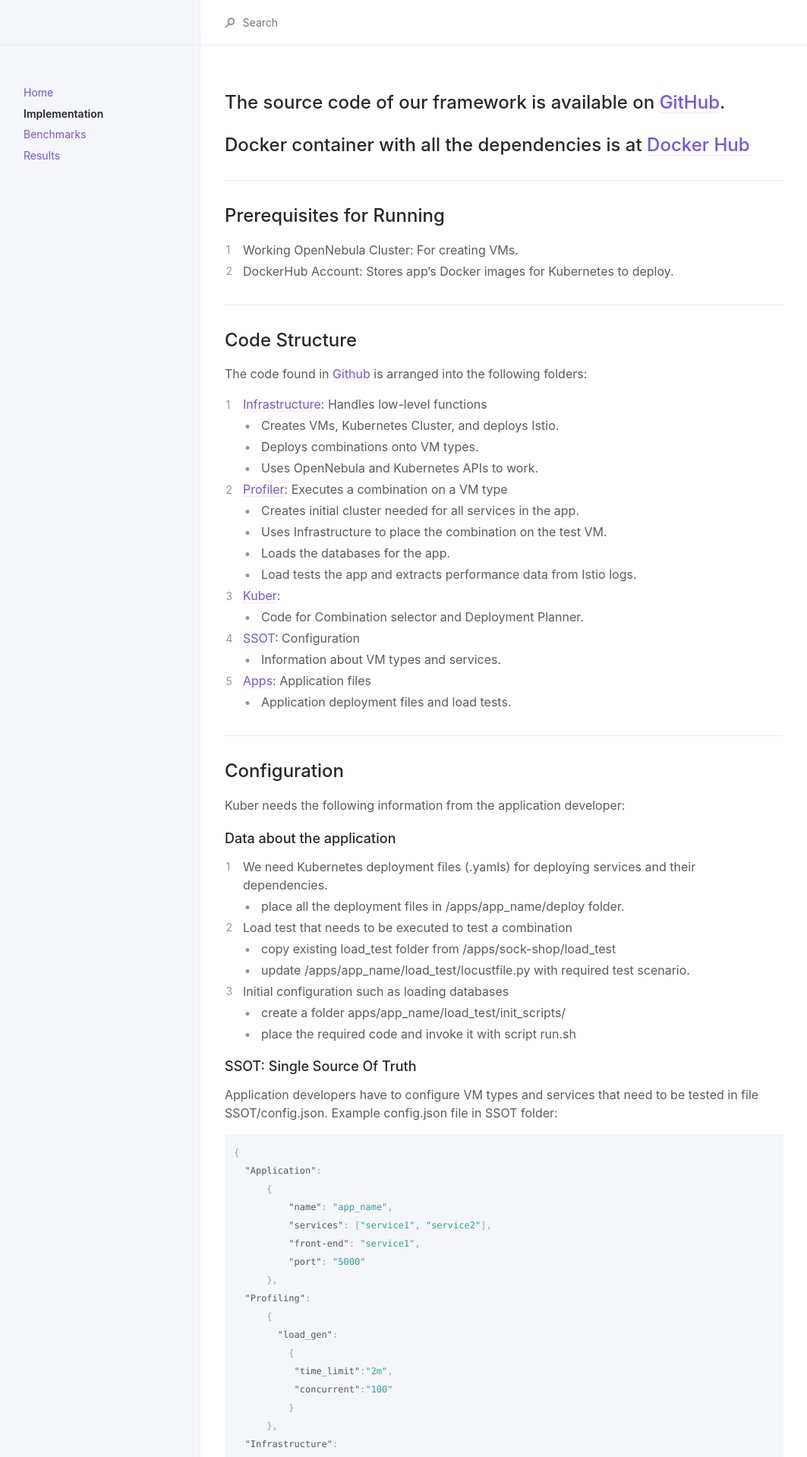
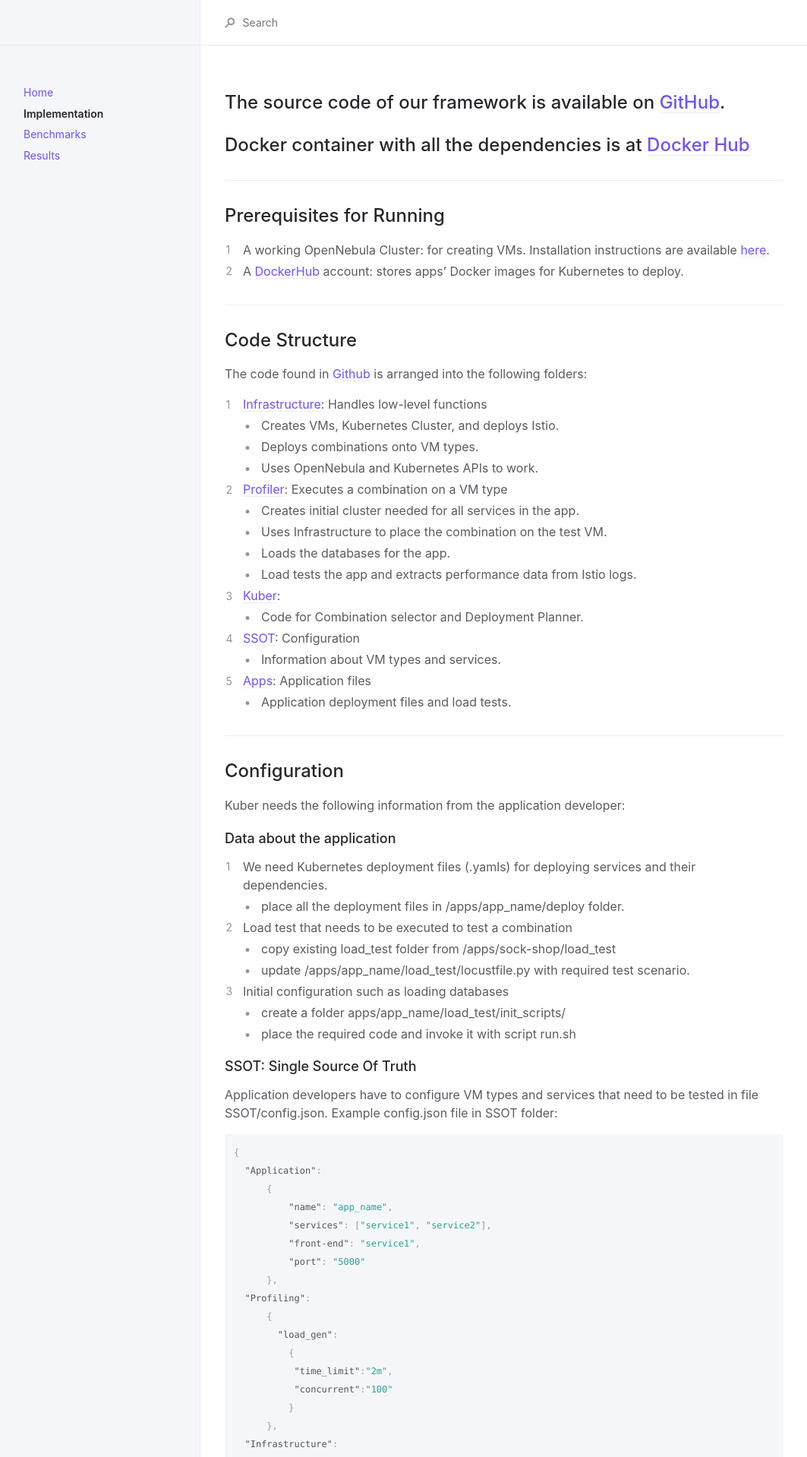
Before and after one commit to kubercostoptimizer/kubercostoptimizer.github.io, a Jekyll site: the page built from docs/implementation.md, in a window 1280 px wide. Shown: the top 1918 px of the page at 76% size, without its empty margins (108-1171 px from the left). Built offline with Jekyll 4.4.1, drawn with Linux system fonts in a browser that asks for light colours.

Commit message:
Update implementation.md

```diff
--- a/docs/implementation.md
+++ b/docs/implementation.md
@@ -11,8 +11,8 @@ permalink: /docs/Implementation
 ---
 
 ## Prerequisites for Running
-1. Working OpenNebula Cluster: For creating VMs.
-2. DockerHub Account: Stores app's Docker images for Kubernetes to deploy.
+1. A working OpenNebula Cluster: for creating VMs. Installation instructions are available [here](https://docs.opennebula.io/5.12/deployment/index.html).
+2. A [DockerHub](https://hub.docker.com/) account: stores apps’ Docker images for Kubernetes to deploy.
 
 ---
 ## Code Structure
```
